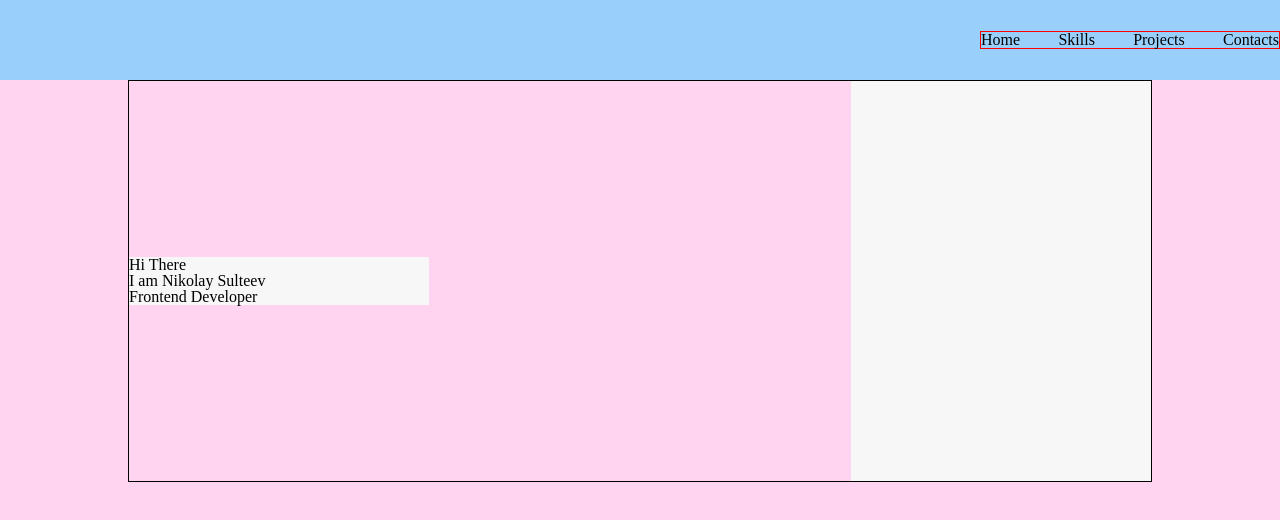
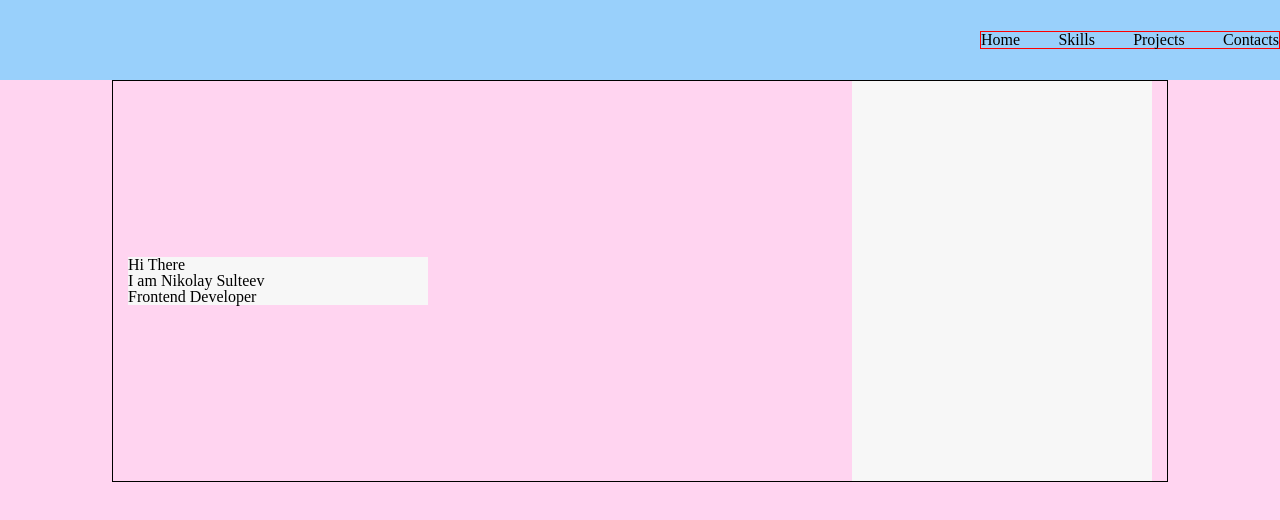
Before and after one commit to Philian73/react-portfolio, a React (Vite) app: page / in a window 1280 px wide. Shown: the top 520 px of the page. Built offline with nearby package versions, Linux system fonts and the light colour scheme.

Commit message:
added container common styles

```diff
--- a/src/app/styles/index.scss
+++ b/src/app/styles/index.scss
@@ -5,3 +5,14 @@ body {
   font: var(--font-m);
   color: var(--color-main);
 }
+
+[class*='_container'] {
+  box-sizing: content-box;
+  max-width: 80%;
+  margin: 0 auto;
+  padding: 0 rem(15);
+
+  @media (width <= em(479.98)) {
+    max-width: none;
+  }
+}
```
